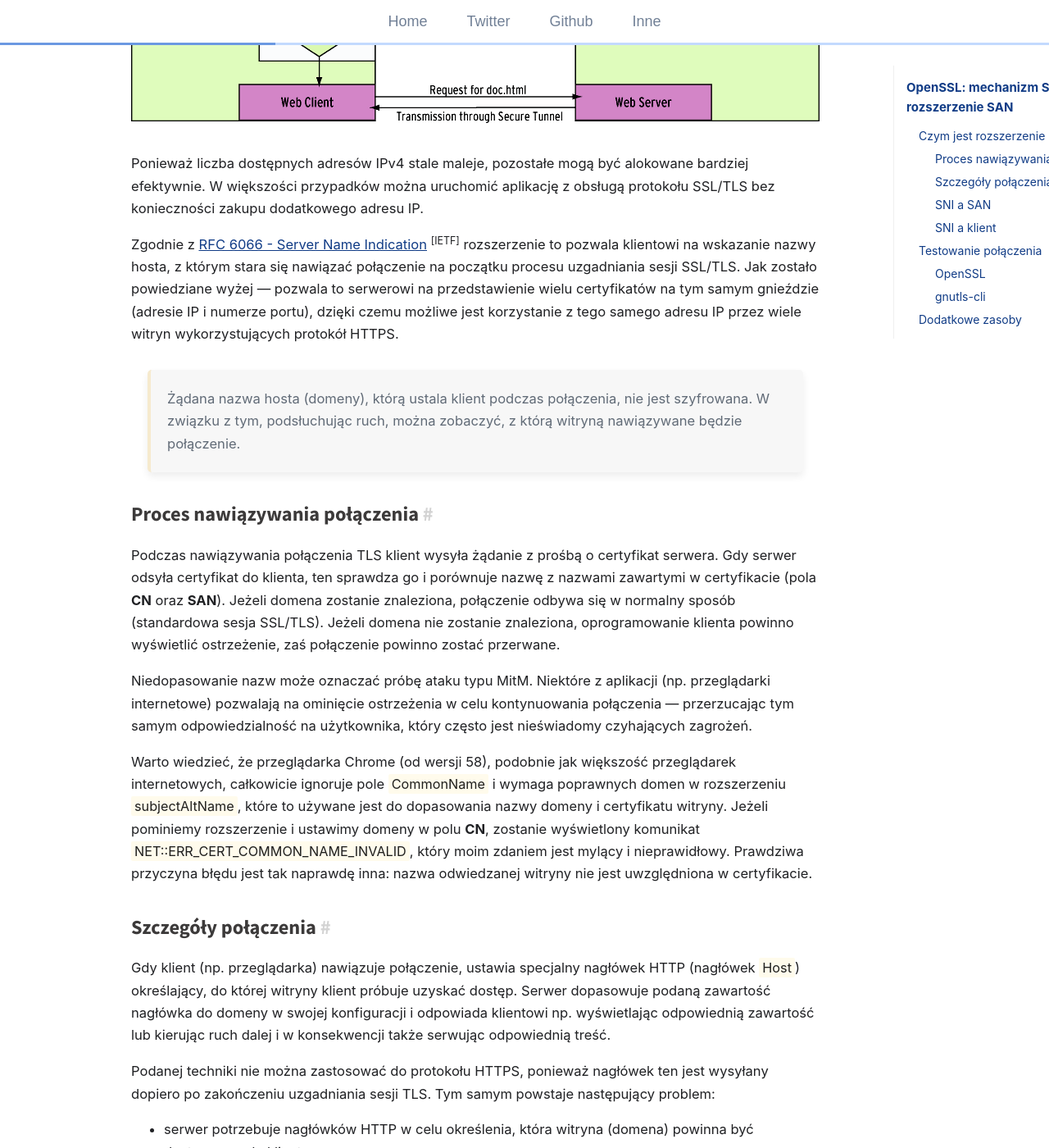
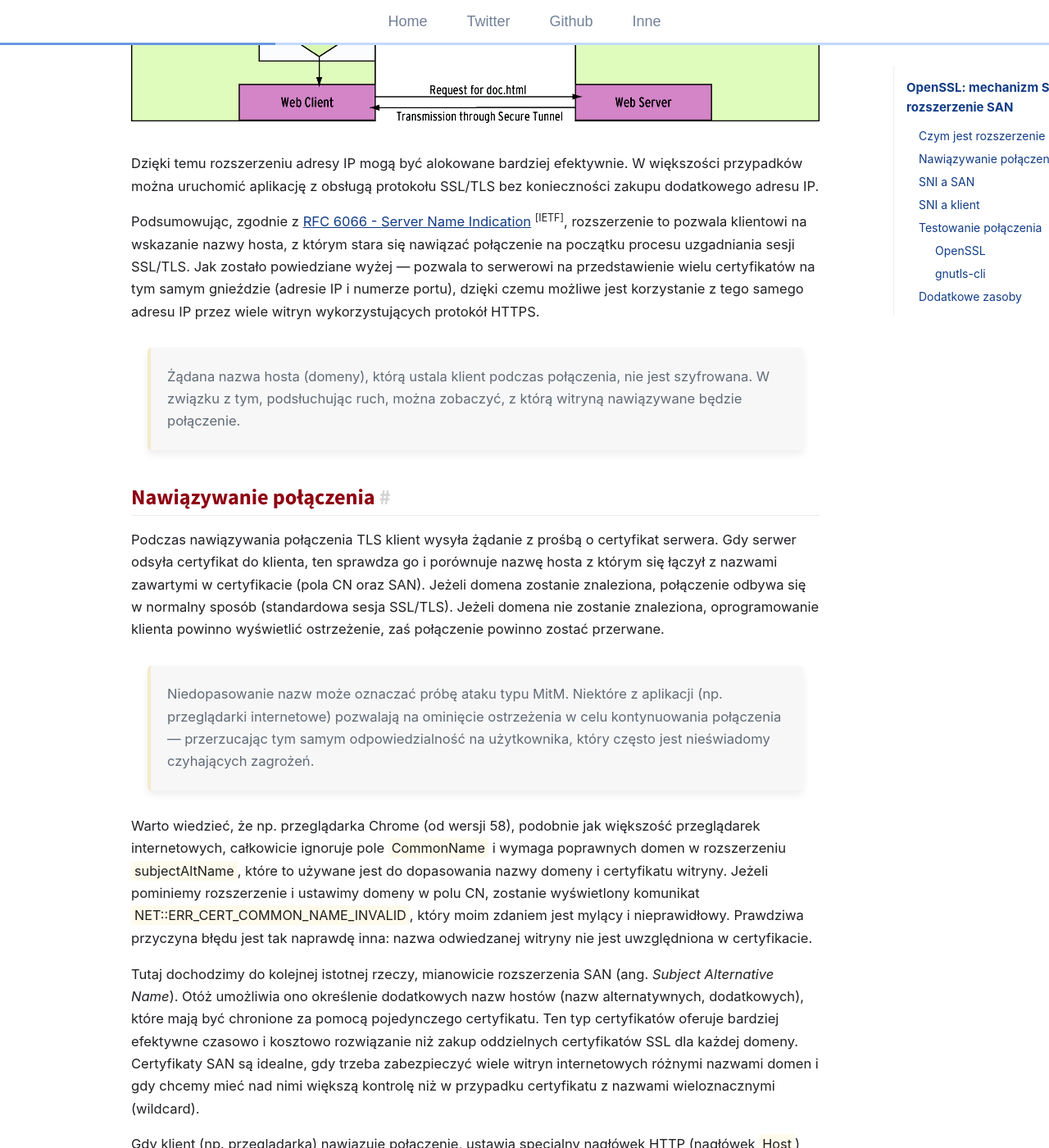
Before and after one commit to terrorizer1980/trimstray.github.io, a Jekyll site: the page built from _posts/2015-09-11-openssl-mechanizm_sni_oraz_rozszerzenie_san.md, in a window 1280 px wide and 1400 px high, scrolled down 1757 px. Shown: the whole window at 82% size. Built offline with Jekyll 4.4.1, drawn with Linux system fonts in a browser that asks for light colours; comment, search, counter and statistics services are not loaded; some of the changed text lies outside the part shown.

Commit message:
uncommited changes - signed-off-by: trimstray <trimstray@gmail.com>

````diff
--- a/_posts/2015-09-11-openssl-mechanizm_sni_oraz_rozszerzenie_san.md
+++ b/_posts/2015-09-11-openssl-mechanizm_sni_oraz_rozszerzenie_san.md
@@ -11,15 +11,15 @@
 last_modified_at: 2020-04-15 00:00:00 +0000
 ---
 
-Za pomocą biblioteki `openssl` można przetestować praktycznie **każdą** usługę opartą na protokołach SSL/TLS. Po nawiązaniu połączenia można nimi sterować, stosując komendy/wiadomości specyficzne dla każdego protokołu warstwy aplikacji.
+Za pomocą biblioteki `openssl` można przetestować praktycznie każdą usługę opartą na protokołach SSL/TLS. Po nawiązaniu połączenia można nimi sterować, stosując komendy/wiadomości specyficzne dla każdego protokołu warstwy aplikacji.
 
 W tym poście przedstawię, czym jest mechanizm **SNI** a także do czego potrzebne jest rozszerzenie **SAN**. Dodatkowo zaprezentuję, w jaki sposób nawiązywać połączenia z wykorzystaniem tego pierwszego.
 
 ## Czym jest rozszerzenie SNI?
 
-**SNI** (ang. _Server Name Indication_) jest rozszerzeniem protokołu TLS, które umożliwia klientowi (na przykład przeglądarce) na podanie dokładnej nazwy hosta, na początku procesu uzgadniania TLS, z którym klient próbuje się połączyć się (wskazuje, z którą nazwą hosta kontaktuje się przeglądarka na początku procesu uzgadniania). Po stronie serwera HTTP pozwala na wielokrotne połączenie przy użyciu tego samego adresu IP i numeru portu, bez konieczności używania wielu adresów IP, dzięki czemu możliwe jest używanie wielu certyfikatów na jednym adresie IP.
+SNI (ang. _Server Name Indication_) jest rozszerzeniem protokołu TLS, które umożliwia klientowi (na przykład przeglądarce) podanie dokładnej nazwy hosta, na początku procesu uzgadniania TLS, z którym klient próbuje się połączyć (wskazuje, z którą nazwą hosta kontaktuje się przeglądarka na początku procesu uzgadniania). Po stronie serwera HTTP pozwala na wielokrotne połączenie przy użyciu tego samego adresu IP i numeru portu, bez konieczności używania wielu adresów IP, dzięki czemu możliwe jest np. używanie wielu certyfikatów na jednym adresie IP.
 
-Gdy przeglądarka zestawia połączenie z serwerem, nie wie on, o jaką stronę zostanie poproszony, jednak już w tym momencie musi przedstawić poprawny certyfikat dla domeny. Jak wiesz, na serwerze może znajdować się wiele domen, które mają wspólny adres IP, a każda witryna ma własny certyfikat. W takiej sytuacji serwer może nie wiedzieć, który z nich ma zostać zwrócony klientowi, gdy próbuje on bezpiecznie połączyć się z jedną domen. Dzieje się tak, ponieważ uzgadnianie SSL/TLS następuje, zanim klient wskaże przez HTTP, z którą witryną się łączy.
+Gdy przeglądarka zestawia połączenie z serwerem, nie wie on, o jaką stronę zostanie poproszony, jednak już w tym momencie musi przedstawić poprawny certyfikat dla domeny. Jak wiesz, na serwerze może znajdować się wiele domen, które mają wspólny adres IP, a każda z nich może mieć własny certyfikat. W takiej sytuacji serwer może nie wiedzieć, który z nich ma zostać zwrócony klientowi, gdy próbuje on bezpiecznie połączyć się z jedną domen. Dzieje się tak, ponieważ uzgadnianie SSL/TLS następuje, zanim klient wskaże (wykorzystując protokół HTTP), z którą witryną się łączy.
 
 Klient dodaje rozszerzenie SNI zawierające nazwę hosta witryny, z którą się łączy, do komunikatu <span class="h-b">ClientHello</span>. Niestety ta wiadomość jest wysyłana w postaci niezaszyfrowanej, ponieważ klient i serwer nie mają w tym momencie wspólnego klucza szyfrowania. Wada tego jest oczywista: szpiegujący, który znajduje się na ścieżce komunikacji, może przechwycić wiadomość <span class="h-b">ClientHello</span> i określić, z którą witryną klient próbuje się połączyć. Dzięki temu może śledzić, które witryny odwiedza użytkownik.
 
@@ -31,21 +31,21 @@
   <img src="/assets/img/posts/sni_tls.jpg">
 </p>
 
-Ponieważ liczba dostępnych adresów IPv4 stale maleje, pozostałe mogą być alokowane bardziej efektywnie. W większości przypadków można uruchomić aplikację z obsługą protokołu SSL/TLS bez konieczności zakupu dodatkowego adresu IP.
+Dzięki temu rozszerzeniu adresy IP mogą być alokowane bardziej efektywnie. W większości przypadków można uruchomić aplikację z obsługą protokołu SSL/TLS bez konieczności zakupu dodatkowego adresu IP.
 
-Zgodnie z [RFC 6066 - Server Name Indication](https://tools.ietf.org/html/rfc6066#page-6) <sup>[IETF]</sup> rozszerzenie to pozwala klientowi na wskazanie nazwy hosta, z którym stara się nawiązać połączenie na początku procesu uzgadniania sesji SSL/TLS. Jak zostało powiedziane wyżej — pozwala to serwerowi na przedstawienie wielu certyfikatów na tym samym gnieździe (adresie IP i numerze portu), dzięki czemu możliwe jest korzystanie z tego samego adresu IP przez wiele witryn wykorzystujących protokół HTTPS.
+Podsumowując, zgodnie z [RFC 6066 - Server Name Indication](https://tools.ietf.org/html/rfc6066#page-6) <sup>[IETF]</sup>, rozszerzenie to pozwala klientowi na wskazanie nazwy hosta, z którym stara się nawiązać połączenie na początku procesu uzgadniania sesji SSL/TLS. Jak zostało powiedziane wyżej — pozwala to serwerowi na przedstawienie wielu certyfikatów na tym samym gnieździe (adresie IP i numerze portu), dzięki czemu możliwe jest korzystanie z tego samego adresu IP przez wiele witryn wykorzystujących protokół HTTPS.
 
   > Żądana nazwa hosta (domeny), którą ustala klient podczas połączenia, nie jest szyfrowana. W związku z tym, podsłuchując ruch, można zobaczyć, z którą witryną nawiązywane będzie połączenie.
 
-### Proces nawiązywania połączenia
+## Nawiązywanie połączenia
 
-Podczas nawiązywania połączenia TLS klient wysyła żądanie z prośbą o certyfikat serwera. Gdy serwer odsyła certyfikat do klienta, ten sprawdza go i porównuje nazwę z nazwami zawartymi w certyfikacie (pola **CN** oraz **SAN**). Jeżeli domena zostanie znaleziona, połączenie odbywa się w normalny sposób (standardowa sesja SSL/TLS). Jeżeli domena nie zostanie znaleziona, oprogramowanie klienta powinno wyświetlić ostrzeżenie, zaś połączenie powinno zostać przerwane.
+Podczas nawiązywania połączenia TLS klient wysyła żądanie z prośbą o certyfikat serwera. Gdy serwer odsyła certyfikat do klienta, ten sprawdza go i porównuje nazwę hosta z którym się łączył z nazwami zawartymi w certyfikacie (pola CN oraz SAN). Jeżeli domena zostanie znaleziona, połączenie odbywa się w normalny sposób (standardowa sesja SSL/TLS). Jeżeli domena nie zostanie znaleziona, oprogramowanie klienta powinno wyświetlić ostrzeżenie, zaś połączenie powinno zostać przerwane.
 
-Niedopasowanie nazw może oznaczać próbę ataku typu MitM. Niektóre z aplikacji (np. przeglądarki internetowe) pozwalają na ominięcie ostrzeżenia w celu kontynuowania połączenia — przerzucając tym samym odpowiedzialność na użytkownika, który często jest nieświadomy czyhających zagrożeń.
+  > Niedopasowanie nazw może oznaczać próbę ataku typu MitM. Niektóre z aplikacji (np. przeglądarki internetowe) pozwalają na ominięcie ostrzeżenia w celu kontynuowania połączenia — przerzucając tym samym odpowiedzialność na użytkownika, który często jest nieświadomy czyhających zagrożeń.
 
-Warto wiedzieć, że przeglądarka Chrome (od wersji 58), podobnie jak większość przeglądarek internetowych, całkowicie ignoruje pole <span class="h-b">CommonName</span> i wymaga poprawnych domen w rozszerzeniu <span class="h-b">subjectAltName</span>, które to używane jest do dopasowania nazwy domeny i certyfikatu witryny. Jeżeli pominiemy rozszerzenie i ustawimy domeny w polu **CN**, zostanie wyświetlony komunikat <span class="h-b">NET::ERR_CERT_COMMON_NAME_INVALID</span>, który moim zdaniem jest mylący i nieprawidłowy. Prawdziwa przyczyna błędu jest tak naprawdę inna: nazwa odwiedzanej witryny nie jest uwzględniona w certyfikacie.
+Warto wiedzieć, że np. przeglądarka Chrome (od wersji 58), podobnie jak większość przeglądarek internetowych, całkowicie ignoruje pole <span class="h-b">CommonName</span> i wymaga poprawnych domen w rozszerzeniu <span class="h-b">subjectAltName</span>, które to używane jest do dopasowania nazwy domeny i certyfikatu witryny. Jeżeli pominiemy rozszerzenie i ustawimy domeny w polu CN, zostanie wyświetlony komunikat <span class="h-b">NET::ERR_CERT_COMMON_NAME_INVALID</span>, który moim zdaniem jest mylący i nieprawidłowy. Prawdziwa przyczyna błędu jest tak naprawdę inna: nazwa odwiedzanej witryny nie jest uwzględniona w certyfikacie.
 
-### Szczegóły połączenia
+Tutaj dochodzimy do kolejnej istotnej rzeczy, mianowicie rozszerzenia SAN (ang. _Subject Alternative Name_). Otóż umożliwia ono określenie dodatkowych nazw hostów (nazw alternatywnych, dodatkowych), które mają być chronione za pomocą pojedynczego certyfikatu. Ten typ certyfikatów oferuje bardziej efektywne czasowo i kosztowo rozwiązanie niż zakup oddzielnych certyfikatów SSL dla każdej domeny. Certyfikaty SAN są idealne, gdy trzeba zabezpieczyć wiele witryn internetowych różnymi nazwami domen i gdy chcemy mieć nad nimi większą kontrolę niż w przypadku certyfikatu z nazwami wieloznacznymi (wildcard).
 
 Gdy klient (np. przeglądarka) nawiązuje połączenie, ustawia specjalny nagłówek HTTP (nagłówek <span class="h-b">Host</span>) określający, do której witryny klient próbuje uzyskać dostęp. Serwer dopasowuje podaną zawartość nagłówka do domeny w swojej konfiguracji i odpowiada klientowi np. wyświetlając odpowiednią zawartość lub kierując ruch dalej i w konsekwencji także serwując odpowiednią treść.
 
@@ -54,15 +54,15 @@
 - serwer potrzebuje nagłówków HTTP w celu określenia, która witryna (domena) powinna być dostarczona do klienta
 - nie może jednak uzyskać tych nagłówków bez wcześniejszego uzgodnienia sesji TLS, ponieważ wcześniej wymagane jest dostarczenie samych certyfikatów
 
-Dlatego do tej pory (przed wprowadzeniem rozszerzenia **SNI**) jedynym sposobem dostarczania różnych certyfikatów było hostowanie jednej domeny na jednym adresie IP. Na podstawie adresu IP (do którego doszło żądanie o zaserwowanie treści) oraz przypisanej do niego domeny serwer wybierał odpowiedni certyfikat.
+Dlatego do tej pory (przed wprowadzeniem rozszerzenia SNI) jedynym sposobem dostarczania różnych certyfikatów było hostowanie jednej domeny na jednym adresie IP. Na podstawie adresu IP (do którego doszło żądanie o zaserwowanie treści) oraz przypisanej do niego domeny serwer wybierał odpowiedni certyfikat.
 
 Pierwszym rozwiązaniem tego problemu w przypadku ruchu HTTPS jest przejście na protokół IPv6.
 
   > Nie stanowi to oczywiście problemu w przypadku protokołu HTTP, ponieważ jak tylko połączenie TCP zostanie otwarte, klient wskaże, do której strony internetowej próbuje dotrzeć w żądaniu.
 
-Rozwiązaniem tymczasowym jest właśnie wykorzystanie mechanizmu **SNI**, który wstawia żądaną nazwę hosta (domeny, adresu internetowego) w ramach uzgadniania ruchu TLS — przeglądarka wysyła tę nazwę w komunikacie <span class="h-b">ClientHello</span> pozwalając serwerowi na określenie najbardziej odpowiedniego certyfikatu.
+Rozwiązaniem tymczasowym jest właśnie wykorzystanie mechanizmu SNI, który wstawia żądaną nazwę hosta (domeny, adresu internetowego) w ramach uzgadniania ruchu TLS — przeglądarka wysyła tę nazwę w komunikacie <span class="h-b">ClientHello</span> pozwalając serwerowi na określenie najbardziej odpowiedniego certyfikatu. Pozwala ono serwerowi na wybranie odpowiedniego certyfikatu, który ma przedstawić klientowi bez ograniczeń związanych z używaniem oddzielnych adresów IP po stronie serwera. Widzimy, że rozszerzenie to jest odpowiednikiem nagłówka hosta w przypadku protokołu HTTP.
 
-**SNI** dodaje nazwę domeny do procesu uzgadniania TLS, dzięki czemu klient dotrze do właściwej domeny i otrzyma prawidłowy certyfikat SSL, tym samym będzie możliwe normalne kontynuowanie sesji TLS oraz przejście poziom wyżej, do wymiany danych na poziomie protokołu HTTP z pełnym i bezpiecznym wykorzystaniem TLS.
+SNI dodaje nazwę domeny do procesu uzgadniania TLS, dzięki czemu klient dotrze do właściwej domeny i otrzyma prawidłowy certyfikat SSL, tym samym będzie możliwe normalne kontynuowanie sesji TLS oraz przejście poziom wyżej, do wymiany danych na poziomie protokołu HTTP z pełnym i bezpiecznym wykorzystaniem TLS.
 
 Spójrz na poniższy obrazek:
 
@@ -70,15 +70,15 @@
   <img src="/assets/img/posts/sni_tls_2.jpg">
 </p>
 
-Dzięki rozszerzeniu **SNI** serwer może bezpiecznie „trzymać” wiele certyfikatów używając pojedynczego adresu IP.
+Dzięki rozszerzeniu SNI serwer może bezpiecznie „trzymać” wiele certyfikatów używając pojedynczego adresu IP.
 
-### SNI a SAN
+## SNI a SAN
 
-**SAN** i **SNI** to dwie całkowicie różne rzeczy, których jedyną cechą wspólną jest to, że wymagają obsługi po stronie klienta.
+SAN i SNI to dwie całkowicie różne rzeczy, których jedyną cechą wspólną jest to, że wymagają obsługi po stronie klienta.
 
-**SAN** (ang. _Subject Alternative Name_) jest częścią specyfikacji X509, w której certyfikat zawiera pole z listą nazw alternatywnych (np. dodatkowych domen). Są one tak samo ważne jak standardowe pole <span class="h-b">CN</span>, które notabene jest ignorowane przez większość klientów, jeżeli wskazano pole **SAN**.
+SAN jest częścią specyfikacji X509, w której certyfikat zawiera pole z listą nazw alternatywnych (np. dodatkowych domen). Są one tak samo ważne jak standardowe pole <span class="h-b">CN</span>, które notabene jest ignorowane przez większość klientów, jeżeli wskazano pole SAN.
 
-Rozszerzenie to wykorzystuje się głównie, aby rozwiązać problem stosowania jednego certyfikatu dla jednej domeny, co jest oczywiście bardzo niepraktyczne i zwiększa znacząco koszty utrzymania. Dzięki temu serwer nie musi przedstawiać innego certyfikatu dla każdej domeny, tylko za pomocą jednego certyfikatu, w którym zawarte jest jedno pole <span class="h-b">CN</span> (dla domeny głównej) oraz rozszerzenie **SAN** (w którym określamy domenę główną oraz dodatkowe domeny) umożliwia obsługę wielu domen w jednym certyfikacie.
+Rozszerzenie to wykorzystuje się głównie, aby rozwiązać problem stosowania jednego certyfikatu dla jednej domeny, co jest oczywiście bardzo niepraktyczne i zwiększa znacząco koszty utrzymania. Dzięki temu serwer nie musi przedstawiać innego certyfikatu dla każdej domeny, tylko za pomocą jednego certyfikatu, w którym zawarte jest jedno pole <span class="h-b">CN</span> (dla domeny głównej) oraz rozszerzenie SAN (w którym określamy domenę główną oraz dodatkowe domeny) umożliwia obsługę wielu domen w jednym certyfikacie.
 
 Oto przykład:
 
@@ -96,42 +96,62 @@
 verification: ok
 ```
 
-### SNI a klient
+Podsumowując, rozszerzenie SAN zapewnia alternatywną nazwę podmiotu i jest to właściwość certyfikatu x509, która pozwala za pomocą jednego certyfikatu chronić wiele domen (wszystkie nazwy, dla których ważny jest ten certyfikat, są wyraźnie w nim wymienione). Natomiast SNI to funkcja, którą może obsługiwać klient i serwer TLS, umożliwiająca obsługę wielu witryn SSL/TLS pod jednym adresem IP.
 
-Jak już powiedziałem na wstępie, **SNI** to rozszerzenie protokołu TLS, które jest swego rodzaju odpowiednikiem nagłówka <span class="h-b">Host</span> protokołu HTTP. Pozwala serwerowi wybrać odpowiedni certyfikat, który ma zostać przedstawiony klientowi, bez ograniczenia korzystania z oddzielnych adresów IP po stronie serwera (upraszcza to posiadanie wielu certyfikatów).
+Używając certyfikatu SAN, możesz hostować wiele witryn obsługujących HTTPS pod jednym adresem IP, nawet jeśli klient nie obsługuje SNI. W takim przypadku posiadasz jeden certyfikat dla wszystkich swoich domen i taki certyfikat musi zawierać wszystkie obsługiwane nazwy. Korzystając z rozszerzenia SNI, możesz również obsługiwać wiele witryn działających na protokole HTTPS na jednym adresie IP jednak z podpiętymi pod niego oddzielnymi certyfikatami x509 dla każdej z nich. W rezultacie witryny internetowe mogą używać własnych certyfikatów SSL, gdy są nadal hostowane na wspólnym adresie IP i porcie, ponieważ serwery HTTPS mogą wykorzystywać informacje SNI do identyfikacji odpowiedniego łańcucha certyfikatów wymaganego do nawiązania połączenia.
+
+## SNI a klient
+
+Jak już powiedziałem na wstępie, SNI to rozszerzenie protokołu TLS, które jest swego rodzaju odpowiednikiem nagłówka <span class="h-b">Host</span> protokołu HTTP. Pozwala serwerowi wybrać odpowiedni certyfikat, który ma zostać przedstawiony klientowi, bez ograniczenia korzystania z oddzielnych adresów IP po stronie serwera (upraszcza to posiadanie wielu certyfikatów).
 
 Poprawne działanie tego rozszerzenia zależy od:
 
 - poprawnej obsługi po stronie serwera (w większości przypadków każdy serwer obsługuje ten mechanizm poprawnie)
 - poprawnej obsługi po stronie klienta (w większości oprogramowania funkcja ta jest zaimplementowana)
 
-Zdecydowana większość przeglądarek i systemów operacyjnych obsługuje **SNI**. W przypadku nieaktualnych klientów, którzy nie wspierają tego rozszerzenia, użytkownik prawdopodobnie nie będzie mógł uzyskać dostępu do niektórych witryn, a przeglądarka zwróci komunikat „_Połączenie nie jest prywatne_”.
+Zdecydowana większość przeglądarek i systemów operacyjnych obsługuje SNI. W przypadku nieaktualnych klientów, którzy nie wspierają tego rozszerzenia, użytkownik prawdopodobnie nie będzie mógł uzyskać dostępu do niektórych witryn, a przeglądarka zwróci komunikat „_Połączenie nie jest prywatne_”.
 
 ## Testowanie połączenia
 
 ### OpenSSL
 
-Połączenie do zdalnej usługi z ustaloną nazwą domeny (rozszerzenie **SNI**):
+Połączenie do zdalnej usługi z ustaloną nazwą domeny (rozszerzenie SNI):
 
 ```bash
 echo | openssl s_client -showcerts -servername www.example.com -connect example.com:443
 ```
 
-Jeżeli chcemy połączyć się bez włączonego **SNI**:
+Jeżeli chcemy połączyć się bez włączonego SNI:
 
 ```bash
-echo | openssl s_client -showcerts -connect example.com:443
+echo | openssl s_client -showcerts -connect www.example.com:443
+```
+
+Natomiast gdy chcemy uzyskać nazwy alternatywne:
+
+```bash
+# 1)
+echo | openssl s_client -connect www.example.com:443 2>&1 | openssl x509 -text | grep DNS
+
+# 2)
+echo | openssl s_client -connect www.example.com:443 2>&1 | openssl x509 -text | \
+awk '/X509v3 Subject Alternative Name/ {getline;gsub(/ /, "", $0); print}' | tr -d "DNS:"
+
+# 3)
+echo | openssl s_client -connect www.example.com:443 2>&1 | \
+openssl x509 -noout -text | \
+perl -l -0777 -ne '@names=/\bDNS:([^\s,]+)/g; print join("\n", sort @names);'
 ```
 
 ### gnutls-cli
 
-Wykorzystujemy rozszerzenie **SNI** (domyślnie):
+Wykorzystujemy rozszerzenie SNI (domyślnie):
 
 ```bash
 gnutls-cli -p 443 www.example.com
 ```
 
-Bez wykorzystania rozszerzenia **SNI**:
+Bez wykorzystania rozszerzenia SNI:
 
 ```bash
 gnutls-cli --disable-sni -p 443 www.example.com
````
